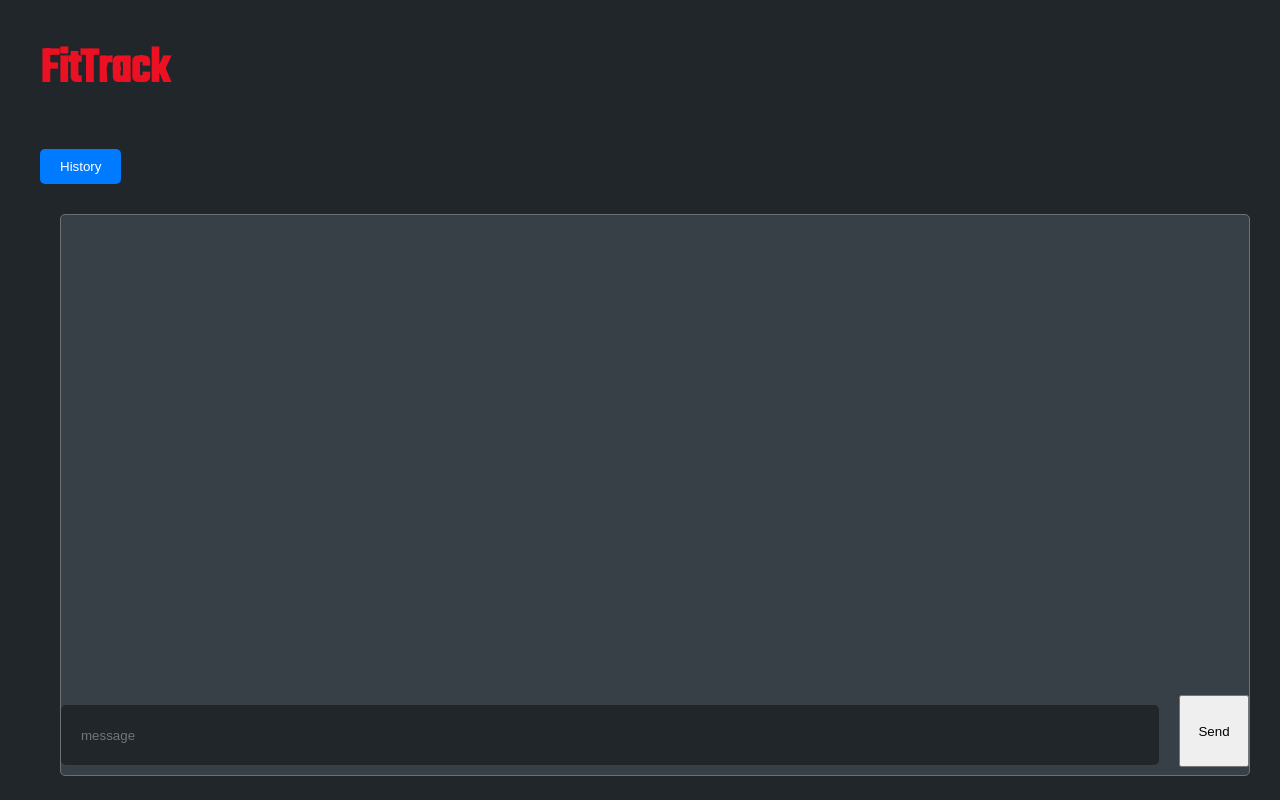
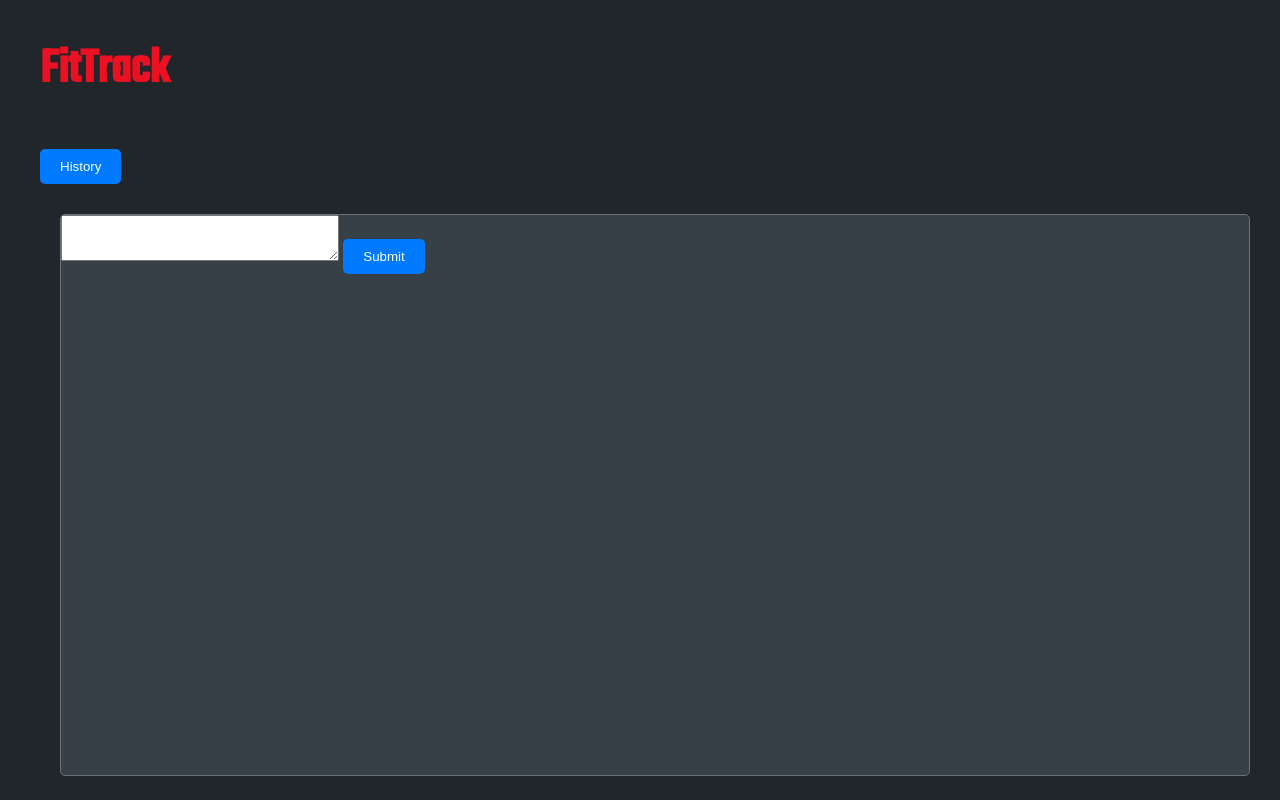
Before and after one commit to swarels/cits3403_project, a Flask app: page /chatroom in a window 1280 px wide. Run offline with Flask 3, Linux system fonts and the light colour scheme; some libraries are stand-ins or nearby versions.

Commit message:
chat doesn't work but db does

```diff
--- a/app/forms.py
+++ b/app/forms.py
@@ -1,7 +1,7 @@
 #adapted from lecture 9
 from flask_wtf import FlaskForm
-from wtforms import StringField, PasswordField, BooleanField, SubmitField
-from wtforms.validators import DataRequired, ValidationError, EqualTo
+from wtforms import StringField, PasswordField, BooleanField, SubmitField, TextAreaField
+from wtforms.validators import DataRequired, ValidationError, EqualTo, Length
 from app.models import User
 
 class LoginForm(FlaskForm):
@@ -22,3 +22,8 @@
         user = User.query.filter_by(username=username.data).first()
         if user is not None:
             raise ValidationError('Username is already in use')
+
+class MessageForm(FlaskForm):
+    message = TextAreaField('Say something', validators=[
+        DataRequired(), Length(min=1, max=288)])
+    submit = SubmitField('Submit')
--- a/app/routes.py
+++ b/app/routes.py
@@ -2,9 +2,8 @@
 from app import app, db
 from flask_login import current_user, login_user, logout_user
 from flask_socketio import join_room, leave_room, emit, send, SocketIO
-from app.models import User
-from app.forms import LoginForm
-from app.forms import SignUpForm
+from app.models import User, Trainer, Message
+from app.forms import LoginForm, SignUpForm, MessageForm
 
 @app.route("/", methods=["POST", "GET"])
 @app.route("/index", methods=["POST", "GET"])
@@ -45,7 +44,7 @@
     form = SignUpForm()
     if form.validate_on_submit():
         if form.professional():
-            trainer = User(username=form.username.data, name=form.name.data)
+            trainer = Trainer(username=form.username.data, name=form.name.data)
             trainer.set_password(form.password.data)
             db.session.add(trainer)
             db.session.commit()
@@ -57,11 +56,21 @@
         return redirect('/talkingRat')
     return render_template("signup.html", title='Sign Up', form=form)
 
-@app.route('/chatroom')
+@app.route('/chatroom', methods=["GET", "POST"])
 #@login_required
 #uncomment above when logging in works
 def chatroom():
-    return render_template('chatroom.html')
+    try:
+        current_user.is_authenticated()
+    except UnboundLocalError:
+        current_user = User.query.get('testUser123')
+        current_trainer = Trainer.query.get('sallyspeed')
+    form = MessageForm()
+    if form.validate_on_submit():
+        msg = Message(text=form.message.data, from_trainer=False, user_name=current_user, trainer_name=current_trainer)
+        db.session.add(msg)
+        db.session.commit()
+    return render_template('chatroom.html', form=form)
 
 @app.route('/preferredname')
 def preferred_name():
--- a/app/templates/chatroom.html
+++ b/app/templates/chatroom.html
@@ -7,7 +7,12 @@
         </div>
 
         <div id="message-container" class="message-input">
-            <ul id="message-input">
+            <form action="" method="post">
+                {{ form.hidden_tag() }}
+                {{ form.message(cols=32, rows=4) }}
+                {{ form.submit() }}
+            </form>
+            <!--<ul id="message-input">
             </ul>
             <div class="input-area">
             <input
@@ -18,6 +23,7 @@
             <button type="button" id="send-btn" onClick="sendMessage()">
                 Send
             </button>
+            -->
            </div>
        </div>
 
@@ -25,7 +31,7 @@
     var socket = io();
 
     const message = document.getElementById('message');
-    const send_btn = document.getElementById('send-btn');
+    const send_btn = document.getElementById('submit');
     var preferred_name = localStorage.getItem('name');
     var join_btn = localStorage.getItem('join-button');
 
```
Also changed, not shown: app.db.
